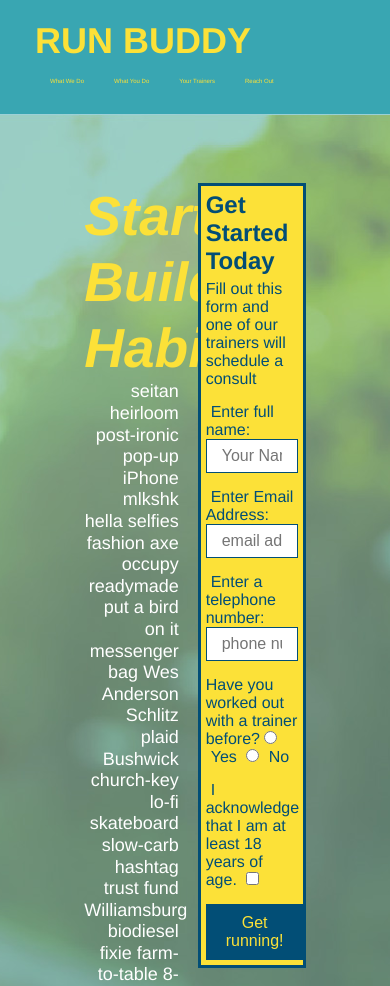
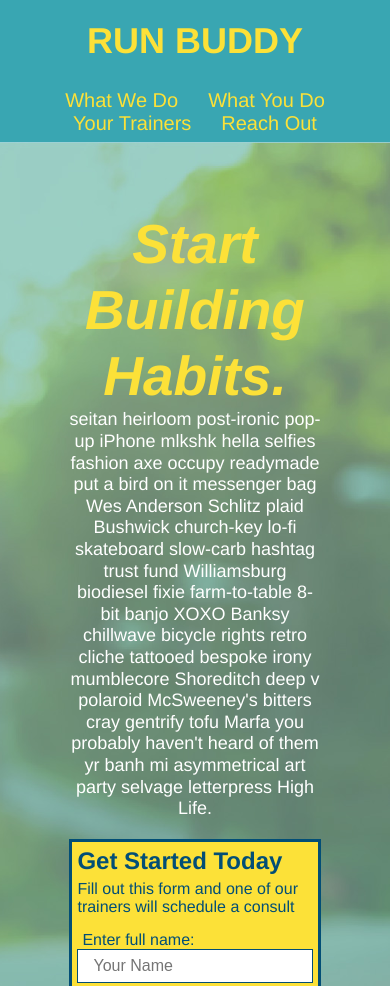
Before and after one commit to sdavis525/run-buddy, a plain HTML site: page runbuddy.html in a window 390 px wide. Shown: the top 986 px of the page. Drawn offline with Linux system fonts and the light colour scheme.

Commit message:
media friendly

```diff
--- a/assets/css/runbuddy.css
+++ b/assets/css/runbuddy.css
@@ -351,21 +351,53 @@ footer a {
 
   /* MEDIA QUERY FOR SMALLER DESKTOP SCREENS AND SMALLER */
 @media screen and (max-width: 980px) {
-    header h1 a {
+    header {
+        padding-bottom: 0;
+        justify-content: center;
+      }
 
-    }
+      header h1 {
+        width: 100%;
+        text-align: center;
+      }
+
+      header nav ul {
+        margin-top: 20px;
+        width: 100%;
+        justify-content: center;
+      }
+
+      header nav ul li a {
+        font-size: 20px;
+      }
+
+      footer h2, footer div {
+        text-align: center;
+        width: 100%;
+      }
+      .hero-cta, .hero-form {
+        width: 100%;
+      }
+
+      .hero-cta {
+        text-align: center;
+      }
+
+      .hero-cta, .hero-form {
+        width: 100%;
+      }
+
+      .hero-cta {
+        text-align: center;
+      }
   }
 
   /* MEDIA QUERY FOR TABLETS AND SMALLER */
   @media screen and (max-width: 768px) {
-    header h1 {
 
-    }
   }
 
   /* MEDIA QUERY FOR MOBILE PHONES AND SMALLER */
   @media screen and (max-width: 575px) {
-    header h1 {
 
-    }
   }
```
